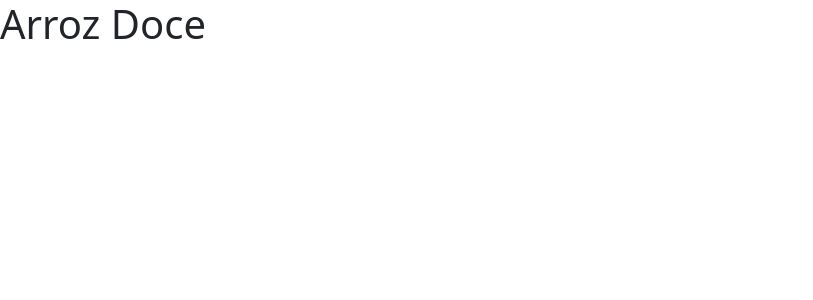
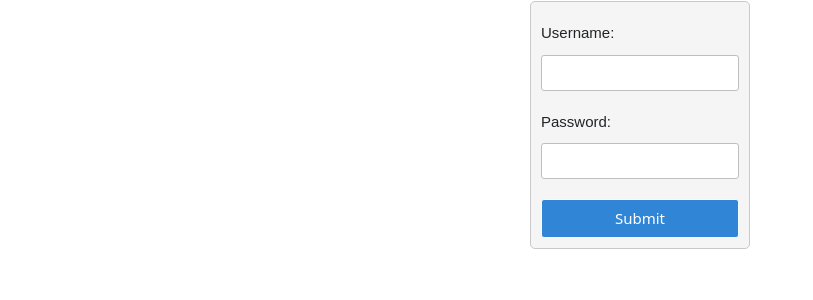
Before and after one commit to mattcapazz/plataforma, a React (Create React App) app in the folder web/: page /login in a window 1280 px wide. Shown: the top 300 px of the page, without its empty margins (0-813 px from the left). Built offline with nearby package versions, Linux system fonts and the light colour scheme.

Commit message:
inicio profile page

```diff
--- a/web/package.json
+++ b/web/package.json
@@ -7,6 +7,7 @@
     "@testing-library/react": "^11.2.7",
     "@testing-library/user-event": "^12.8.3",
     "bootstrap": "^5.1.3",
+    "firebase": "^9.5.0",
     "i": "^0.3.7",
     "npm": "^8.1.2",
     "react": "^17.0.2",
--- a/web/src/App.js
+++ b/web/src/App.js
@@ -1,19 +1,25 @@
 import React from "react";
 import { BrowserRouter as Router, Switch, Route } from "react-router-dom";
+
 
 import "./index.css";
 import "bootstrap/dist/css/bootstrap.min.css";
 
 import Dash from "./components/dash";
 import Login from "./components/login";
+import Profile from "./components/profile";
+
+
 
 function App() {
+
   return (
     <Router>
       <div className="App">
         <Switch>
           <Route exact path="/" component={Dash}></Route>
           <Route exact path="/login" component={Login}></Route>
+          <Route exact path="/profile" component={Profile}></Route>
         </Switch>
       </div>
     </Router>
--- a/web/src/components/cards.jsx
+++ b/web/src/components/cards.jsx
@@ -1,6 +1,5 @@
 import React from "react";
 import Card from "react-bootstrap/Card";
-
 
 export default class cards extends React.Component {
   render() {
@@ -9,7 +8,7 @@ export default class cards extends React.Component {
         <div class="row">
           <Card
             border="primary"
-            style={{ marginTop: "70px", marginLeft: "100px", width: "18rem" }}
+            style={{ marginTop: "70px", marginLeft: "5%", width: "18rem" }}
           >
             <Card.Header>Header</Card.Header>
             <Card.Body>
@@ -25,7 +24,7 @@ export default class cards extends React.Component {
           <Card
             border="secondary"
             className="col-pl-4"
-            style={{ marginTop: "70px", marginLeft: "100px", width: "18rem" }}
+            style={{ marginTop: "70px", width: "18rem" }}
           >
             <Card.Header>Header</Card.Header>
             <Card.Body>
@@ -37,10 +36,7 @@ export default class cards extends React.Component {
             </Card.Body>
           </Card>
           <br />
-          <Card
-            border="primary"
-            style={{ marginTop: "70px", marginLeft: "100px", width: "18rem" }}
-          >
+          <Card border="primary" style={{ marginTop: "70px", width: "18rem" }}>
             <Card.Header>Header</Card.Header>
             <Card.Body>
               <Card.Title>Primary Card Title</Card.Title>
@@ -55,7 +51,7 @@ export default class cards extends React.Component {
           <Card
             border="secondary"
             className="col-pl-4"
-            style={{ marginTop: "70px", marginLeft: "100px", width: "18rem" }}
+            style={{ marginTop: "70px", width: "18rem" }}
           >
             <Card.Header>Header</Card.Header>
             <Card.Body>
--- a/web/src/components/login.jsx
+++ b/web/src/components/login.jsx
@@ -1,7 +1,103 @@
 import React from "react";
+import ReactDOM from "react-dom";
+import { initializeApp } from "firebase/app";
+import { getFirestore, collection, getDocs } from "firebase/firestore/lite";
 
-export default class login extends React.Component {
-  render() {
-    return <h1>Arroz Doce</h1>;
+const appStyle = {
+  height: "250px",
+  display: "flex",
+};
+
+const formStyle = {
+  margin: "auto",
+  padding: "10px",
+  border: "1px solid #c9c9c9",
+  borderRadius: "5px",
+  background: "#f5f5f5",
+  width: "220px",
+  display: "block",
+};
+
+const labelStyle = {
+  margin: "10px 0 5px 0",
+  fontFamily: "Arial, Helvetica, sans-serif",
+  fontSize: "15px",
+};
+
+const inputStyle = {
+  margin: "5px 0 10px 0",
+  padding: "5px",
+  border: "1px solid #bfbfbf",
+  borderRadius: "3px",
+  boxSizing: "border-box",
+  width: "100%",
+};
+
+const submitStyle = {
+  margin: "10px 0 0 0",
+  padding: "7px 10px",
+  border: "1px solid #efffff",
+  borderRadius: "3px",
+  background: "#3085d6",
+  width: "100%",
+  fontSize: "15px",
+  color: "white",
+  display: "block",
+};
+
+const Field = React.forwardRef(({ label, type }, ref) => {
+  return (
+    <div>
+      <label style={labelStyle}>{label}</label>
+      <input ref={ref} type={type} style={inputStyle} />
+    </div>
+  );
+});
+
+const Form = ({ onSubmit }) => {
+  const usernameRef = React.useRef();
+  const passwordRef = React.useRef();
+  const handleSubmit = (e) => {
+    e.preventDefault();
+    const data = {
+      username: usernameRef.current.value,
+      password: passwordRef.current.value,
+    };
+    onSubmit(data);
+  };
+  return (
+    <form style={formStyle} onSubmit={handleSubmit}>
+      <Field ref={usernameRef} label="Username:" type="text" />
+      <Field ref={passwordRef} label="Password:" type="password" />
+      <div>
+        <button style={submitStyle} type="submit">
+          Submit
+        </button>
+      </div>
+    </form>
+  );
+};
+
+// Usage example:
+
+const App = () => {
+  const handleSubmit = (data) => {
+    const json = JSON.stringify(data, null, 4);
+    console.clear();
+    console.log(json);
+  };
+  return (
+    <div style={appStyle}>
+      <Form onSubmit={handleSubmit} />
+    </div>
+
+  );
+  async function getCities(db) {
+    const nameCol = collection(db, "name");
+    const citySnapshot = await getDocs(nameCol);
+    const cityList = citySnapshot.docs.map((doc) => doc.data());
+    return cityList;
   }
-}
+};
+
+export default App;
--- a/web/src/components/navbar.jsx
+++ b/web/src/components/navbar.jsx
@@ -41,7 +41,7 @@ export default class Navbar extends React.Component {
                   title="Ajuda"
                   id="navbarScrollingDropdown"
                 >
-                  <ReactBootStrap.NavDropdown.Item href="#action3">
+                  <ReactBootStrap.NavDropdown.Item href="/profile">
                     Action
                   </ReactBootStrap.NavDropdown.Item>
                   <ReactBootStrap.NavDropdown.Item href="#action4">
--- /dev/null
+++ b/web/src/components/profile.css
@@ -0,0 +1,4 @@
+#slideshow {
+  width: 10px;
+  height: 60px;
+}
--- /dev/null
+++ b/web/src/components/profile.jsx
@@ -0,0 +1,46 @@
+import React from "react";
+import Carousel from "react-bootstrap/Carousel";
+import image1 from "./img/1.jpg";
+import image2 from "./img/2.jpeg";
+import profpic from "./img/profilepic.jpg";
+import Navbar from "./navbar";
+
+export default class Profile extends React.Component {
+  render() {
+    return (
+      <>
+        <Navbar />
+        <div id="FotoG">
+          <img src={profpic} alt="" />
+          <div id="slideshow">
+            <Carousel>
+              <Carousel.Item>
+                <img className="d-block w-100" src={image1} alt="First slide" />
+                <Carousel.Caption>
+                  <h3>First slide label</h3>
+                  <p>
+                    Nulla vitae elit libero, a pharetra augue mollis interdum.
+                  </p>
+                </Carousel.Caption>
+              </Carousel.Item>
+              <Carousel.Item>
+                <img
+                  className="d-block w-100"
+                  src={image2}
+                  alt="Second slide"
+                />
+
+                <Carousel.Caption>
+                  <h3>Second slide label</h3>
+                  <p>
+                    Lorem ipsum dolor sit amet, consectetur adipiscing elit.
+                  </p>
+                </Carousel.Caption>
+              </Carousel.Item>
+            </Carousel>
+          </div>
+        </div>
+      </>
+    );
+  }
+}
--- a/web/src/index.css
+++ b/web/src/index.css
@@ -1,13 +1,18 @@
 body {
   margin: 0;
-  font-family: -apple-system, BlinkMacSystemFont, 'Segoe UI', 'Roboto', 'Oxygen',
-    'Ubuntu', 'Cantarell', 'Fira Sans', 'Droid Sans', 'Helvetica Neue',
+  font-family: -apple-system, BlinkMacSystemFont, "Segoe UI", "Roboto", "Oxygen",
+    "Ubuntu", "Cantarell", "Fira Sans", "Droid Sans", "Helvetica Neue",
     sans-serif;
   -webkit-font-smoothing: antialiased;
   -moz-osx-font-smoothing: grayscale;
 }
 
 code {
-  font-family: source-code-pro, Menlo, Monaco, Consolas, 'Courier New',
+  font-family: source-code-pro, Menlo, Monaco, Consolas, "Courier New",
     monospace;
 }
+
+.row {
+  display: flex;
+  justify-content: space-between;
+}
```
Also changed, not shown: web/src/components/img/profilepic.jpg (added), 1 other file (tests, documents, lock files or other folders).
